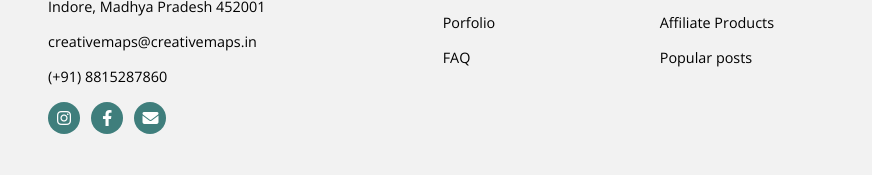
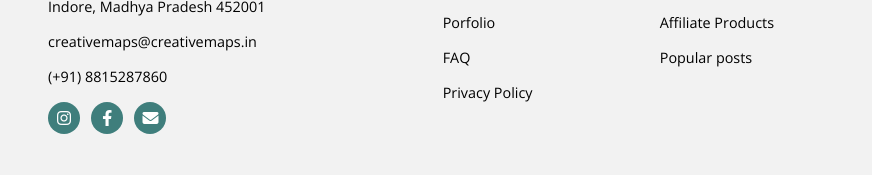
Before and after one commit to creativemaps01/initialcode, a plain HTML site: page pages/contact.html in a window 1280 px wide. Shown: the part 1822-1997 px from the top of the page, 0-872 px from the left. Drawn offline with nearby package versions, Linux system fonts and the light colour scheme; grey boxes are pictures that could not be loaded; a script that the page names is missing; a web font is replaced by a local one.

Commit message:
Update contact.html

```diff
--- a/pages/contact.html
+++ b/pages/contact.html
@@ -183,6 +183,7 @@
             <p class="mr_tb_md para_mob"><a class="footer_links" href="#">Before you go</a></p>
             <p class="mr_tb_md para_mob"><a class="footer_links" href="../pages/portfolio.html">Porfolio</a></p>
             <p class="mr_tb_md para_mob"><a class="footer_links" href="#">FAQ</a></p>
+            <p class="mr_tb_md para_mob"><a class="footer_links" href="../pages/privacy-policy.html"">Privacy Policy</a></p>
         </div>
 
         <div class="footer_mid2">
```
